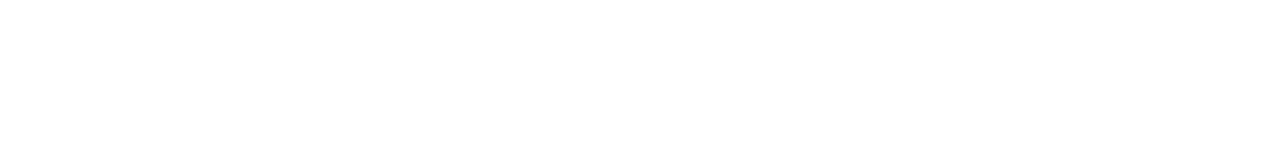
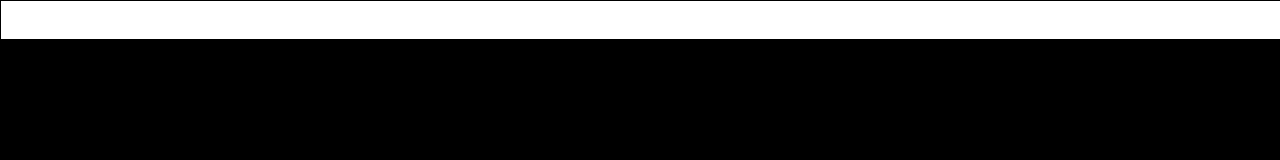
Before and after one commit to marblekirby/marblekirby.github.io, a plain HTML site: page index.html in a window 1280 px wide. Drawn offline with Linux system fonts and the light colour scheme.

Commit message:
messing with styles

```diff
--- a/index.html
+++ b/index.html
@@ -1,3 +1,20 @@
+<!DOCTYPE html5>
 <html>
-<body></body>
+    <head>
+        <meta content="text/html;charset=utf-8" http-equiv="Content-Type">
+        <meta content="utf-8" http-equiv="encoding">
+        <link rel="stylesheet" type="text/css" href="site.css" />
+        <script src="site.js"></script>
+    </head>
+    <body>
+        <div class="window-border">
+
+        </div>
+        <div id="window" class="window">
+
+        </div>
+    </body>
+    <footer>
+
+    </footer>
 </html>
--- /dev/null
+++ b/site.css
@@ -0,0 +1,20 @@
+body {
+    margin: 0px;
+    overflow: hidden;
+}
+
+.window-border {
+    height: 4.5%;
+    width: 100%;
+    border: 1px black;
+    padding:1px;
+    border-style: solid;
+}
+
+ .window {
+    background-color: black;
+    color: white;
+    height: 100vh;
+    width: 100%;
+    overflow-y: scroll;
+}
--- /dev/null
+++ b/site.js
@@ -0,0 +1,3 @@
+(function() {
+
+})();
```
